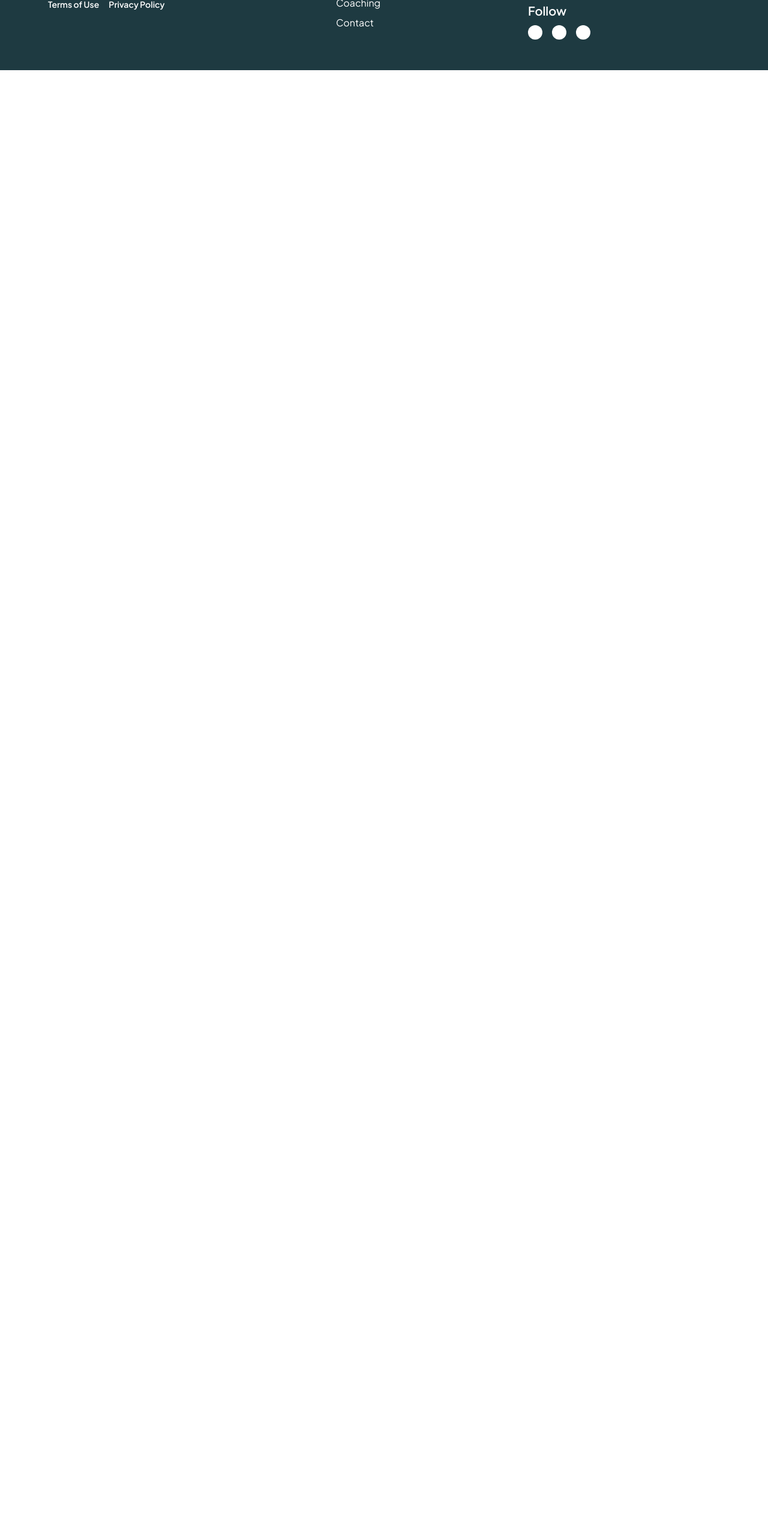
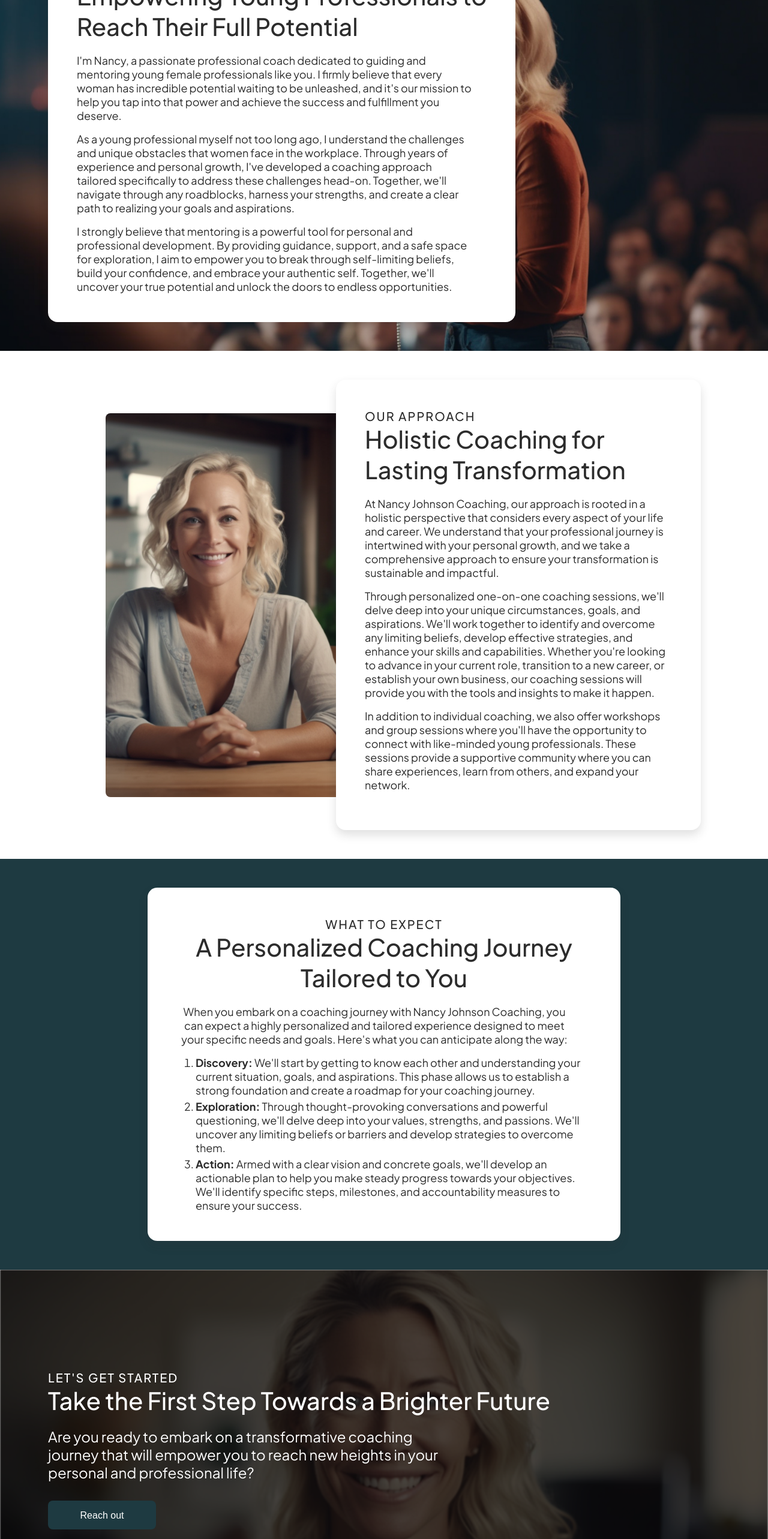
Before and after one commit to petehodnefield/nancy-coaching, a Next.js app: page /about in a window 1280 px wide. Shown: the part 234-2800 px from the top of the page at 60% size. Before the commit the page ends 800 px from the top, so only its background shows below. Built offline with nearby package versions, Linux system fonts and the light colour scheme; some icons are missing.

Commit message:
About page content added

```diff
--- a/src/pages/about.js
+++ /dev/null
@@ -1,7 +0,0 @@
-import React from "react";
-
-const about = () => {
-  return <div>about</div>;
-};
-
-export default about;
--- /dev/null
+++ b/src/pages/about/index.js
@@ -0,0 +1,162 @@
+import React from "react";
+import styles from "@/styles/Coaching.module.css";
+import Link from "next/link";
+// Images
+import speakingImage from "../../../public/assets/images/stage-speaking.png";
+import tableImage from "../../../public/assets/images/table.png";
+import smilingImage from "../../../public/assets/images/smiling.png";
+import Image from "next/image";
+import BtnPrimary from "@/components/Buttons/BtnPrimary";
+
+const index = () => {
+  return (
+    <main className="coaching">
+      {/* Hero section */}
+      <section className="section__container section__continer--xtra-padding">
+        <Image className="cover section__bg-img" src={speakingImage} />
+        <div className="section-card__wrapper">
+          <div className="section-card section-card--white  rounded-lg">
+            <h2 className="title title--uppercase">Welcome!</h2>
+            <h3 className="title title--lg">
+              Empowering Young Professionals to <br /> Reach Their Full
+              Potential
+            </h3>
+            <p className="section-card__text section-card__text-mgsm">
+              I'm Nancy, a passionate professional coach dedicated to guiding
+              and mentoring young female professionals like you. I firmly
+              believe that every woman has incredible potential waiting to be
+              unleashed, and it's our mission to help you tap into that power
+              and achieve the success and fulfillment you deserve.
+            </p>
+            <p className="section-card__text section-card__text-mgsm">
+              As a young professional myself not too long ago, I understand the
+              challenges and unique obstacles that women face in the workplace.
+              Through years of experience and personal growth, I've developed a
+              coaching approach tailored specifically to address these
+              challenges head-on. Together, we'll navigate through any
+              roadblocks, harness your strengths, and create a clear path to
+              realizing your goals and aspirations.
+            </p>
+            <p className="section-card__text">
+              I strongly believe that mentoring is a powerful tool for personal
+              and professional development. By providing guidance, support, and
+              a safe space for exploration, I aim to empower you to break
+              through self-limiting beliefs, build your confidence, and embrace
+              your authentic self. Together, we'll uncover your true potential
+              and unlock the doors to endless opportunities.
+            </p>
+          </div>
+        </div>
+      </section>
+
+      {/* Our Approach Section */}
+      <section className="section__container section__continer--xtra-padding">
+        <div className="section-card__wrapper section-card__wrapper--relative">
+          <Image
+            className="cover flip-horizontally section__within-img"
+            src={tableImage}
+            alt="Nancy sitting at a kitchen table smiling at the camera."
+          />
+          <div className="section-card section-card--relative section-card--white section-card--xl rounded-lg">
+            <h2 className="title title--uppercase">Our Approach</h2>
+            <h3 className="title title--lg">
+              Holistic Coaching for <br /> Lasting Transformation
+            </h3>
+            <p className="section-card__text section-card__text-mgsm">
+              At Nancy Johnson Coaching, our approach is rooted in a holistic
+              perspective that considers every aspect of your life and career.
+              We understand that your professional journey is intertwined with
+              your personal growth, and we take a comprehensive approach to
+              ensure your transformation is sustainable and impactful.
+            </p>
+            <p className="section-card__text section-card__text-mgsm">
+              Through personalized one-on-one coaching sessions, we'll delve
+              deep into your unique circumstances, goals, and aspirations. We'll
+              work together to identify and overcome any limiting beliefs,
+              develop effective strategies, and enhance your skills and
+              capabilities. Whether you're looking to advance in your current
+              role, transition to a new career, or establish your own business,
+              our coaching sessions will provide you with the tools and insights
+              to make it happen.
+            </p>
+            <p className="section-card__text section-card__text-mgsm">
+              In addition to individual coaching, we also offer workshops and
+              group sessions where you'll have the opportunity to connect with
+              like-minded young professionals. These sessions provide a
+              supportive community where you can share experiences, learn from
+              others, and expand your network.
+            </p>
+          </div>
+        </div>
+      </section>
+
+      {/* What to Expect Section */}
+      <section className="section__container section__container--centered section__container--primary section__continer--xtra-padding">
+        <div className="section-card__wrapper section-card__wrapper--column">
+          <div className="section-card section-card--white rounded-lg">
+            <h2 className="title title--uppercase">What to Expect</h2>
+            <h3 className="title title--lg">
+              A Personalized Coaching Journey <br /> Tailored to You
+            </h3>
+            <p className="section-card__text section-card__text-mgsm ">
+              When you embark on a coaching journey with Nancy Johnson Coaching,
+              you can expect a highly personalized and tailored experience
+              designed to meet your specific needs and goals. Here's what you
+              can anticipate along the way:
+            </p>
+            <ol className="section-card__ol">
+              <li className="section-card__text ">
+                <span className="bold">Discovery: </span>We'll start by getting
+                to know each other and understanding your current situation,
+                goals, and aspirations. This phase allows us to establish a
+                strong foundation and create a roadmap for your coaching
+                journey.
+              </li>
+              <li className="section-card__text">
+                <span className="bold">Exploration: </span>Through
+                thought-provoking conversations and powerful questioning, we'll
+                delve deep into your values, strengths, and passions. We'll
+                uncover any limiting beliefs or barriers and develop strategies
+                to overcome them.
+              </li>
+              <li className="section-card__text">
+                <span className="bold">Action: </span> Armed with a clear vision
+                and concrete goals, we'll develop an actionable plan to help you
+                make steady progress towards your objectives. We'll identify
+                specific steps, milestones, and accountability measures to
+                ensure your success.
+              </li>
+            </ol>
+          </div>
+        </div>
+      </section>
+
+      {/* CTA Section */}
+      <section className="section__container">
+        <Image
+          src={smilingImage}
+          alt="Nancy Hodnefield smiling at the camera."
+          className="cover section__bg-img section__bg-img--filter"
+        />
+        <div className="section-cta__wrapper">
+          <div className="section-cta">
+            <h2 className="title title--uppercase">Let's get started</h2>
+            <h3 className="title title--lg">
+              Take the First Step Towards a Brighter Future
+            </h3>
+            <h4 className="title title--sm title--xtra-mg">
+              Are you ready to embark on a transformative coaching journey that
+              will empower you to reach new heights in your personal and
+              professional life?{" "}
+            </h4>
+            <Link href="/contact">
+              <BtnPrimary btnText={"Reach out"} btnType={"text"} />
+            </Link>
+          </div>
+        </div>
+      </section>
+    </main>
+  );
+};
+
+export default index;
--- a/src/styles/Home.module.css
+++ b/src/styles/Home.module.css
@@ -1,5 +1,3 @@
-.hero__wrapper {
-}
 .signature {
   width: 10rem;
   height: 100%;
--- a/src/styles/globals.css
+++ b/src/styles/globals.css
@@ -41,6 +41,9 @@ ul {
 .thin {
   font-weight: 300;
 }
+.bold {
+  font-weight: 700;
+}
 /* Border Radius */
 .rounded {
   border-radius: 0.5rem;
@@ -53,6 +56,9 @@ ul {
   object-fit: cover;
   height: 100%;
   width: 100%;
+}
+.flip-horizontally {
+  transform: scaleX(-1);
 }
 /* Titles styling */
 .title {
@@ -74,6 +80,10 @@ ul {
   font-weight: 400;
   font-size: 1.5rem;
   margin-bottom: 1.25rem;
+  max-width: 660px;
+}
+.title--xtra-mg {
+  margin-bottom: 2rem;
 }
 .title--xsm {
   font-weight: 400;
@@ -119,11 +129,18 @@ ul {
   background-color: var(--primary);
   color: var(--white);
 }
+.section__continer--xtra-padding {
+  padding: 3rem 0;
+}
 .section-card__wrapper {
   display: flex;
   align-items: center;
   width: 100%;
   max-width: 70rem;
+}
+.section-card__wrapper--relative {
+  position: relative;
+  left: 6rem;
 }
 .section-card__wrapper--row {
   flex-direction: row;
@@ -138,11 +155,20 @@ ul {
   box-shadow: var(--bs1);
   width: fit-content;
 }
+.section-card--xl {
+  flex: 3 1 0;
+  width: 0;
+}
+.section-card--relative {
+  position: relative;
+  right: 8rem;
+}
 .section-card--glass {
   background-color: var(--glass);
 }
 .section-card--white {
   background-color: var(--white);
+  color: var(--dark);
 }
 .section-card__text {
   font-size: 1.125rem;
@@ -153,6 +179,15 @@ ul {
 }
 .section-card__text-mglg {
   margin-bottom: 1.5rem;
+}
+
+.section-card__ol {
+  display: flex;
+  justify-content: flex-start;
+  flex-direction: column;
+  text-align: left;
+  padding-left: 2rem;
+  gap: 0.25rem;
 }
 
 .section__bg-img {
@@ -167,7 +202,12 @@ ul {
 .section__bg-img--filter {
   filter: brightness(30%) blur(1px);
 }
-
+.section__within-img {
+  border-radius: 0.5rem;
+  flex: 3 1 0;
+  width: 0;
+  height: 40rem;
+}
 .section-cta__wrapper {
   display: flex;
   align-items: center;
```
Also changed, not shown: src/styles/Coaching.module.css (added).
